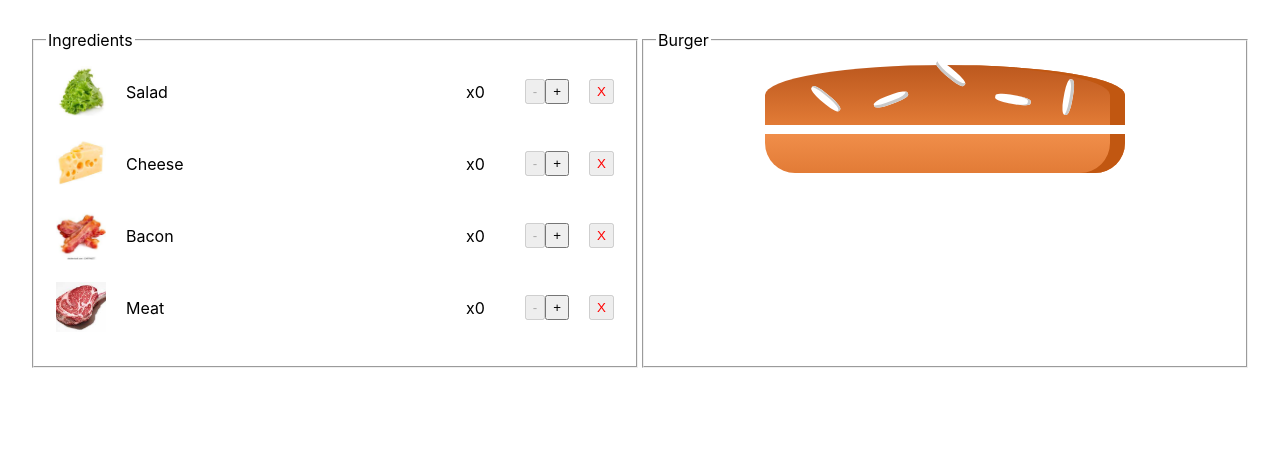
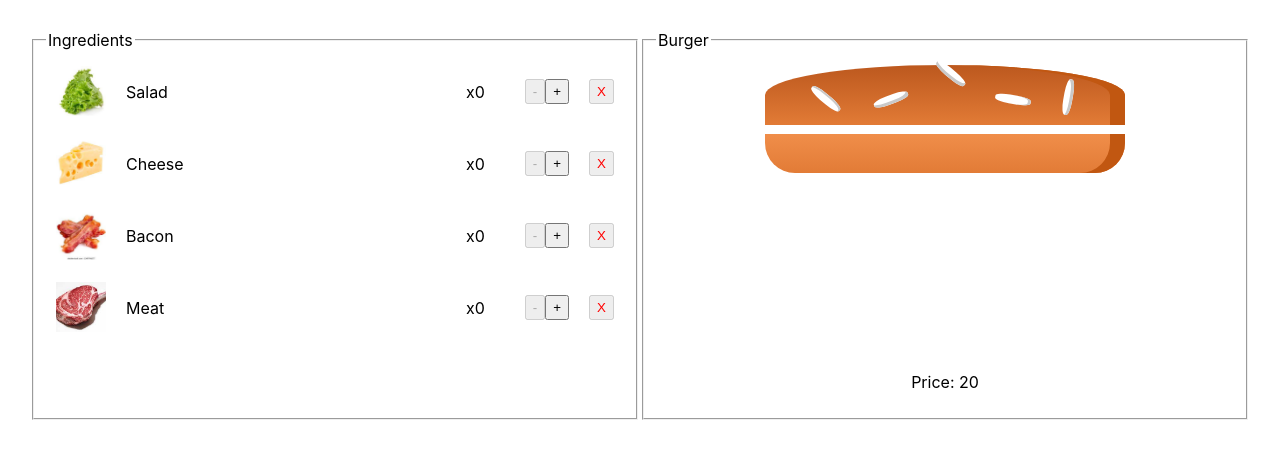
Before and after one commit to iisakjanova/js_group_11_homework_55_irina_isakzhanova, a React (Create React App) app: page / in a window 1280 px wide. Shown: the top 458 px of the page. Built offline with nearby package versions, Linux system fonts and the light colour scheme.

Commit message:
Added price component

```diff
--- a/src/components/Burger/Burger.css
+++ b/src/components/Burger/Burger.css
@@ -6,6 +6,10 @@
     text-align: center;
     font-weight: bold;
     font-size: 1.2rem;
+}
+
+.Price {
+    text-align: center;
 }
 
 @media (min-width: 1000px) and (min-height: 700px) {
--- a/src/components/Burger/Burger.js
+++ b/src/components/Burger/Burger.js
@@ -1,5 +1,7 @@
 import {nanoid} from "nanoid";
 
+import {INGREDIENTS} from '../../constants.js';
+import {BASE_PRICE} from "../../constants.js";
 import React from 'react';
 import './Burger.css';
 import BreadTop from "../BreadTop/BreadTop";
@@ -8,6 +10,7 @@ import Salad from "../Salad/Salad";
 import Cheese from "../Cheese/Cheese";
 import Meat from "../Meat/Meat";
 import Bacon from "../Bacon/Bacon";
+import Price from "../Price";
 
 const Burger = props => {
     const getIngredientComponent = (name) => {
@@ -47,6 +50,12 @@ const Burger = props => {
         return stuffing;
     };
 
+    const getPrice = () => {
+        return props.ingredients.reduce((acc, ingredient) => {
+            return acc + ingredient.count * INGREDIENTS[ingredient.name].price;
+        }, BASE_PRICE);
+    };
+
     return (
         <div className="BurgerWrapper">
             <fieldset>
@@ -56,6 +65,9 @@ const Burger = props => {
                     {prepareIngredients()}
                     <BreadBottom />
                 </div>
+                <Price
+                    price={getPrice()}
+                />
             </fieldset>
         </div>
     );
--- /dev/null
+++ b/src/components/Price.js
@@ -0,0 +1,11 @@
+import React from 'react';
+
+const Price = props => {
+    return (
+        <p className="Price">
+            Price: {props.price}
+        </p>
+    );
+};
+
+export default Price;
--- a/src/constants.js
+++ b/src/constants.js
@@ -6,6 +6,8 @@ import baconImage from "./assets/bacon.jpeg";
 export const INGREDIENTS = {
     'Meat': {name: 'Meat', price: 50, image: meatImage},
     'Cheese': {name: 'Cheese', price: 20, image: cheeseImage},
-    'Bacon': {name: 'Bacon', price: 20, image: baconImage},
-    'Salad': {name: 'Salad', price: 20, image: saladImage},
+    'Bacon': {name: 'Bacon', price: 30, image: baconImage},
+    'Salad': {name: 'Salad', price: 5, image: saladImage},
 };
+
+export const BASE_PRICE = 20;
```
